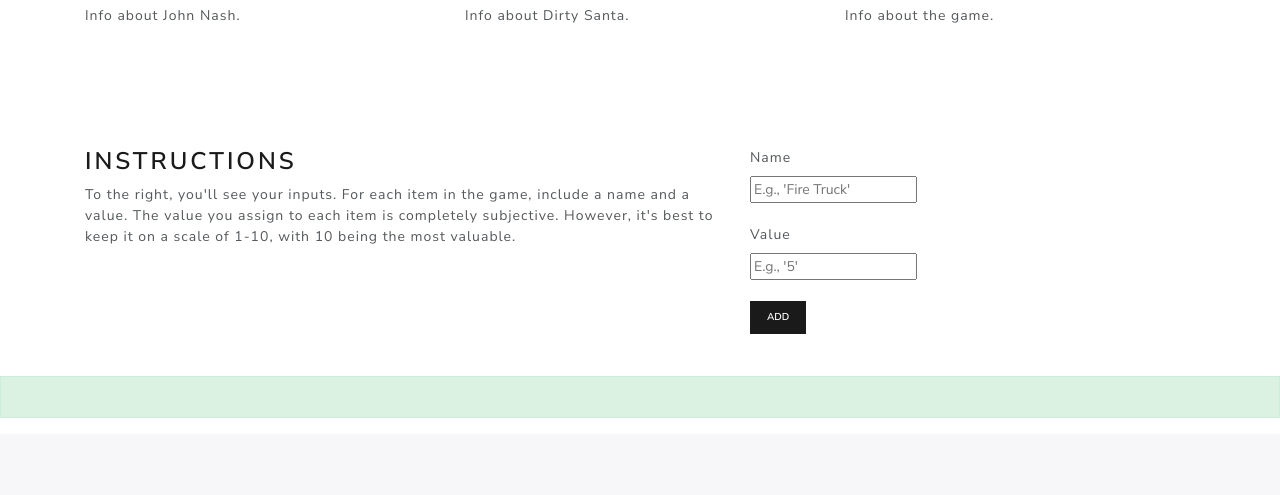
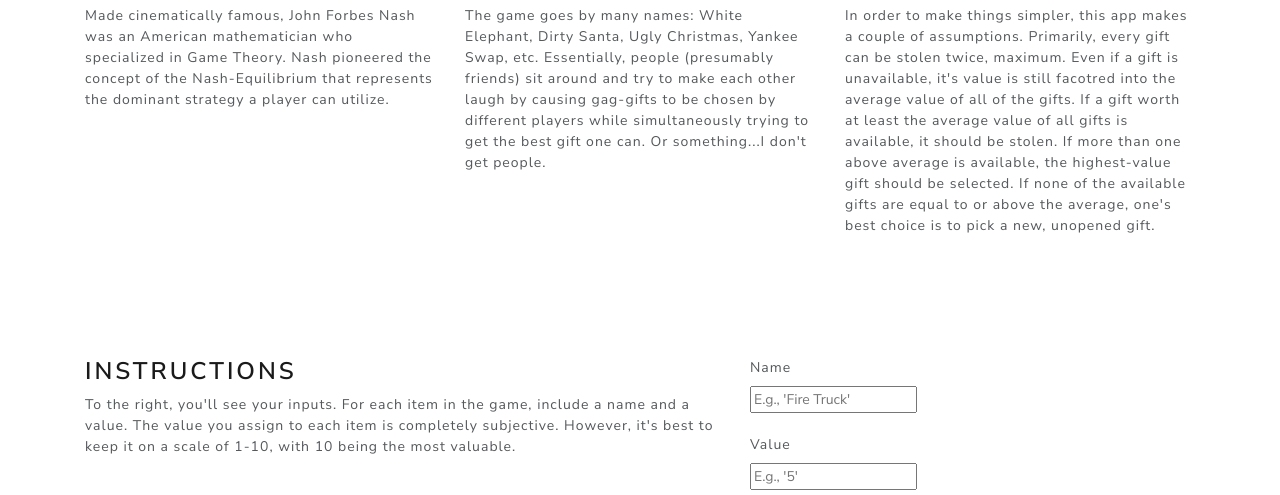
Before and after one commit to robertjdominguez/dirtynash, a plain HTML site: page index.html in a window 1280 px wide. Shown: the part 285-780 px from the top of the page. Drawn offline with nearby package versions, Linux system fonts and the light colour scheme.

Commit message:
Copy/filler

```diff
--- a/index.html
+++ b/index.html
@@ -44,7 +44,7 @@
             <h1>John Nash</h1>
           </div>
             <div class="panel-body">
-              <p>Info about John Nash.</p>
+              <p>Made cinematically famous, John Forbes Nash was an American mathematician who specialized in Game Theory. Nash pioneered the concept of the Nash-Equilibrium that represents the dominant strategy a player can utilize.</p>
           </div>
         </div>
       </div>
@@ -55,7 +55,7 @@
             <h1>Dirty Santa</h1>
           </div>
             <div class="panel-body">
-              <p>Info about Dirty Santa.</p>
+              <p>The game goes by many names: White Elephant, Dirty Santa, Ugly Christmas, Yankee Swap, etc. Essentially, people (presumably friends) sit around and try to make each other laugh by causing gag-gifts to be chosen by different players while simultaneously trying to get the best gift one can. Or something...I don't get people.</p>
           </div>
         </div>
       </div>
@@ -66,7 +66,7 @@
             <h1>The Point</h1>
           </div>
             <div class="panel-body">
-              <p>Info about the game.</p>
+              <p>In order to make things simpler, this app makes a couple of assumptions. Primarily, every gift can be stolen twice, maximum. Even if a gift is unavailable, it's value is still facotred into the average value of all of the gifts. If a gift worth at least the average value of all gifts is available, it should be stolen. If more than one above average is available, the highest-value gift should be selected. If none of the available gifts are equal to or above the average, one's best choice is to pick a new, unopened gift.</p>
           </div>
         </div>
       </div>
```
